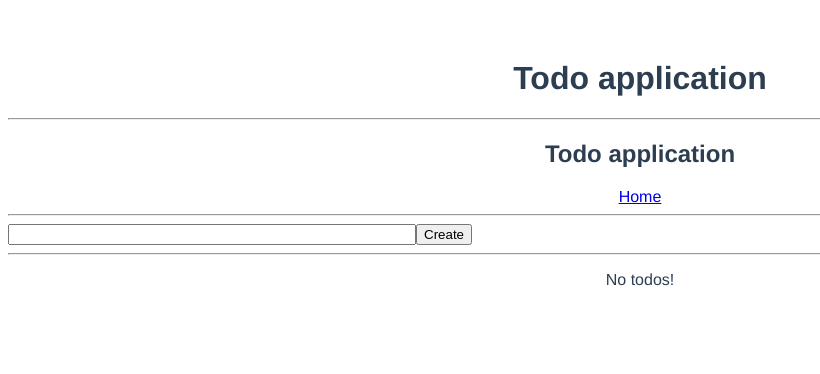
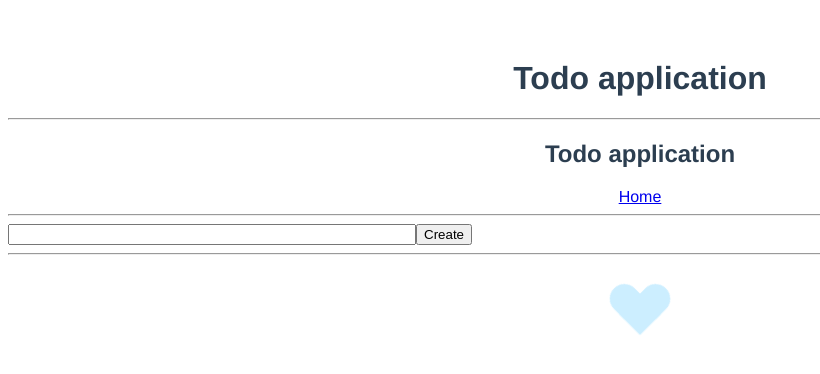
Before and after one commit to Ivan583/test-project, a Vue app: page /todos in a window 1280 px wide. Shown: the top 374 px of the page, without its empty margins (0-820 px from the left). Built offline with nearby package versions, Linux system fonts and the light colour scheme; no server answers.

Commit message:
Анимация

```diff
--- /dev/null
+++ b/src/components/Loader.vue
@@ -0,0 +1,62 @@
+<template>
+  <div class="lds-heart">
+    <div></div>
+  </div>
+</template>
+
+<style scoped>
+.lds-heart {
+  display: inline-block;
+  position: relative;
+  width: 80px;
+  height: 80px;
+  transform: rotate(45deg);
+  transform-origin: 40px 40px;
+}
+.lds-heart div {
+  top: 32px;
+  left: 32px;
+  position: absolute;
+  width: 32px;
+  height: 32px;
+  background: #cef;
+  animation: lds-heart 1.2s infinite cubic-bezier(0.215, 0.61, 0.355, 1);
+}
+.lds-heart div:after,
+.lds-heart div:before {
+  content: " ";
+  position: absolute;
+  display: block;
+  width: 32px;
+  height: 32px;
+  background: #cef;
+}
+.lds-heart div:before {
+  left: -24px;
+  border-radius: 50% 0 0 50%;
+}
+.lds-heart div:after {
+  top: -24px;
+  border-radius: 50% 50% 0 0;
+}
+@keyframes lds-heart {
+  0% {
+    transform: scale(0.95);
+  }
+  5% {
+    transform: scale(1.1);
+  }
+  39% {
+    transform: scale(0.85);
+  }
+  45% {
+    transform: scale(1);
+  }
+  60% {
+    transform: scale(0.95);
+  }
+  100% {
+    transform: scale(0.9);
+  }
+}
+</style>
--- a/src/views/Todos.vue
+++ b/src/views/Todos.vue
@@ -5,7 +5,8 @@
     <hr />
     <AddTodo @add-todo="addTodo" />
     <hr />
-    <TodoList v-if="todos.length" :todo="todos" @remove-elem="removeElem" />
+    <Loader v-if="loading" />
+    <TodoList v-else-if="todos.length" :todo="todos" @remove-elem="removeElem" />
     <p v-else>No todos!</p>
   </div>
 </template>
@@ -13,23 +14,29 @@
 <script>
 import TodoList from "@/components/TodoList";
 import AddTodo from "@/components/AddTodo";
+import Loader from "@/components/Loader";
 export default {
   name: "App",
   data() {
     return {
-      todos: []
+      todos: [],
+      loading: true
     };
   },
   mounted() {
     fetch("https://jsonplaceholder.typicode.com/todos?_limit=3")
       .then(response => response.json())
       .then(json => {
-        this.todos = json;
+        setTimeout(() => {
+          this.todos = json;
+          this.loading = false;
+        }, 2000);
       });
   },
   components: {
     TodoList,
-    AddTodo
+    AddTodo,
+    Loader
   },
   methods: {
     removeElem(id) {
```
